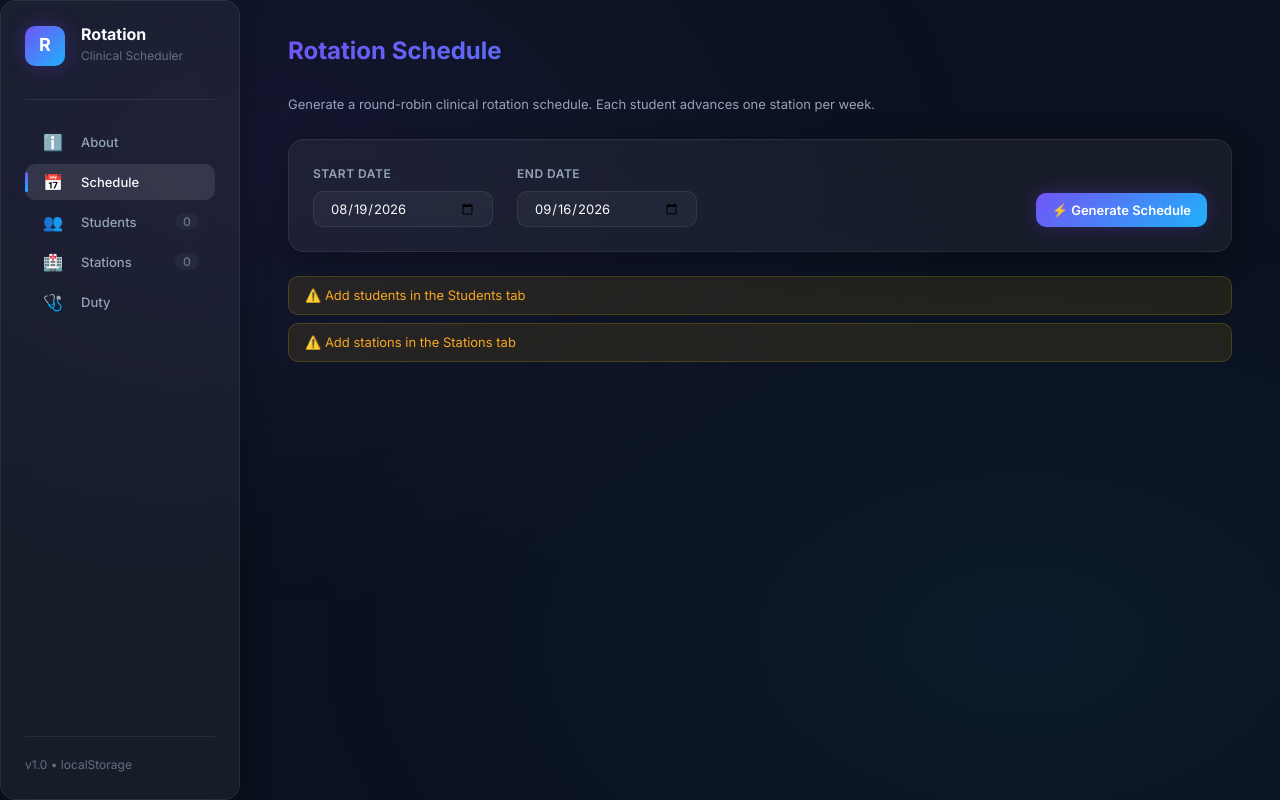
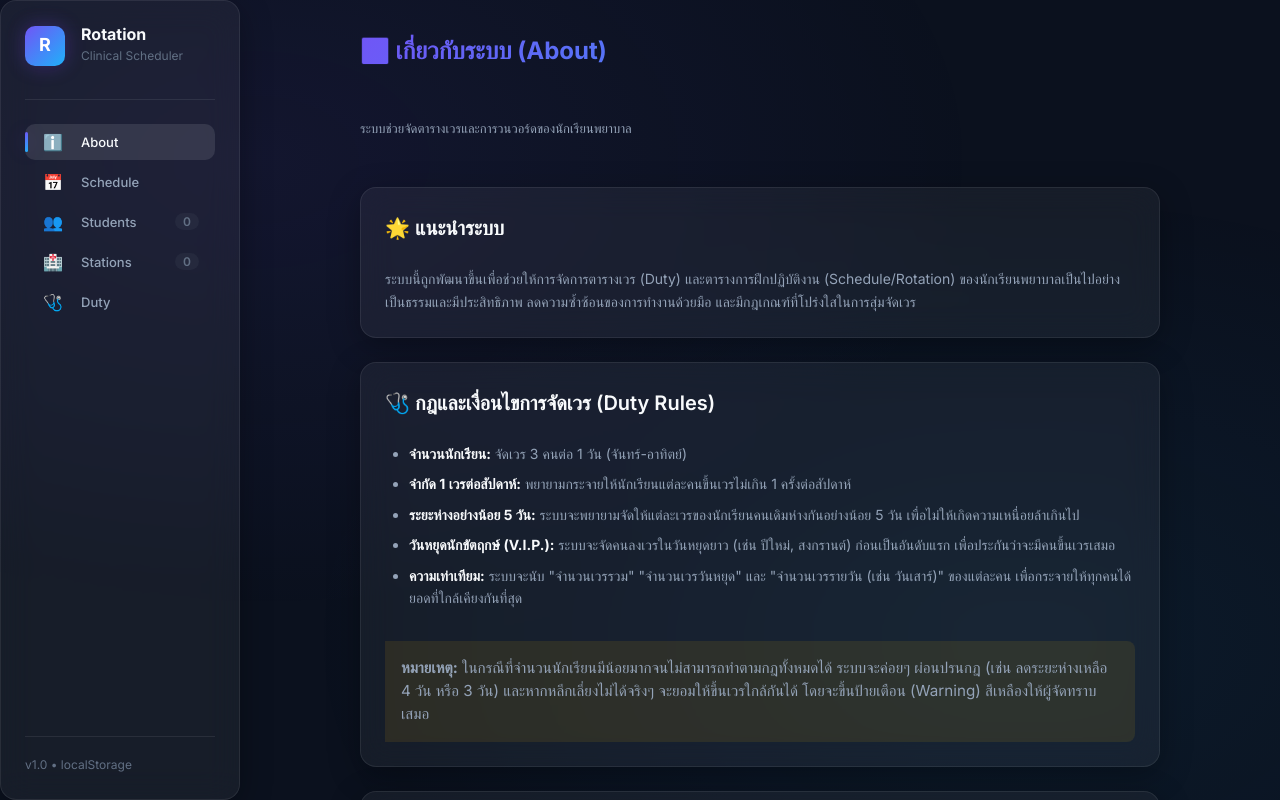
Before and after one commit to golfzaptw/rotation-scheduler, a React (Vite) app: page / in a window 1280 px wide. Shown: the top 800 px of the page. Built offline with nearby package versions, Linux system fonts and the light colour scheme; no server answers; the database is empty.

Commit message:
update: set default active tab to about

```diff
--- a/src/App.tsx
+++ b/src/App.tsx
@@ -11,7 +11,7 @@ import { AboutView } from './components/AboutView';
 import './App.css';
 
 const App: React.FC = () => {
-  const [activeTab, setActiveTab] = useState<TabId>('schedule');
+  const [activeTab, setActiveTab] = useState<TabId>('about');
 
   const {
     students,
```
